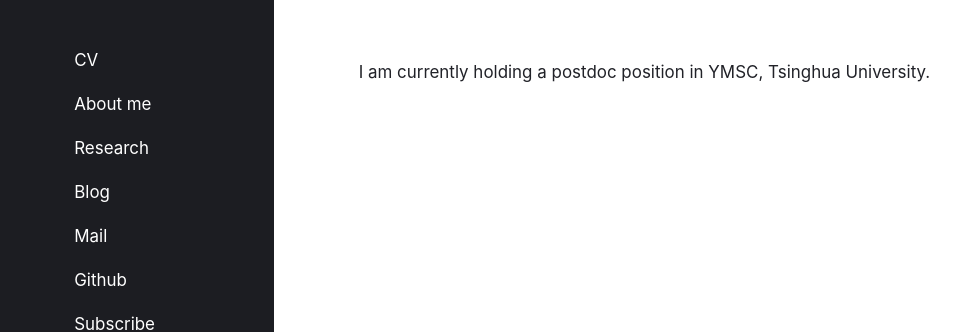
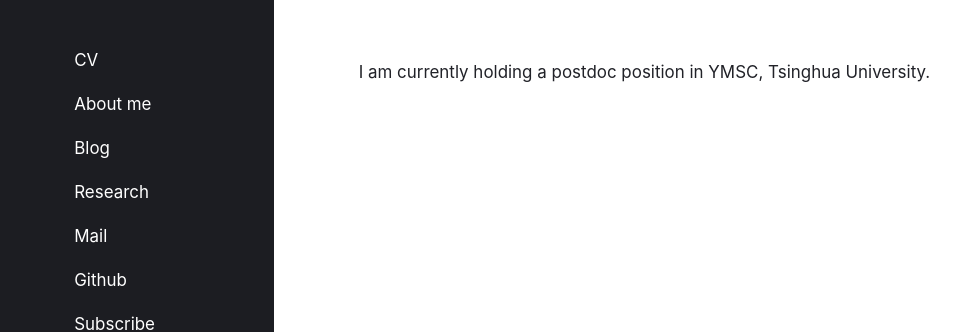
Before and after one commit to fengjunjohnxu/fengjunjohnxu.github.io, a Jekyll site: the page built from index.md, in a window 1280 px wide. Shown: the top 332 px of the page, without its empty margins (6-965 px from the left). Built offline with Jekyll 4.4.1, drawn with Linux system fonts in a browser that asks for light colours; some web fonts are replaced; our own code applies the rules of GitHub Pages for plain Markdown files.

Commit message:
Update _config.yml

```diff
--- a/_config.yml
+++ b/_config.yml
@@ -17,9 +17,10 @@ minimal: false             # use a dark header
 
 navigation:                # accepts {file, title, url, icon, sidebaricon}
   - {file: "cv.pdf", title: "CV"}  # icon: home}
-  - {file: "README.md", title: "About me", } #icon: address-card}
+  - {file: "README.md", title: "About me" } #icon: address-card}
+  - {file: "blog.md", title: "Blog"  }
   - {title: "Research", file: "research.md"  }
-  - {title: "Blog", file: "blog.md"  }
+
 
 external:                  # shows a footer with social links - for available icons see fontawesome.com/icons
   - {title: Mail, icon: envelope, url: "mailto:xufengjun321@gmail.com"}
```
